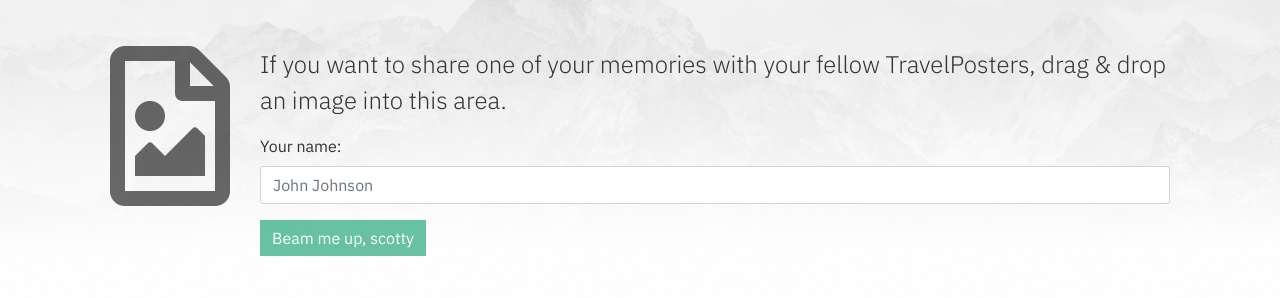
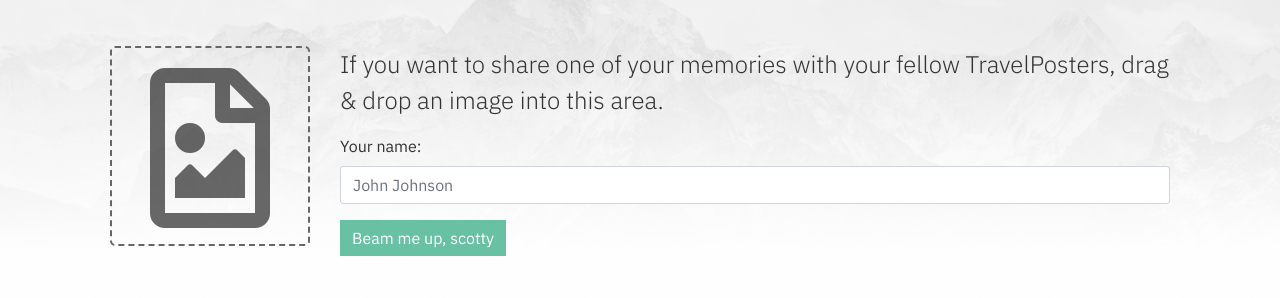
Before and after one commit to felixwaldbach/travelposterfrontend, a React (Create React App) app: page / in a window 1280 px wide. Shown: the part 158-456 px from the top of the page. Built offline with nearby package versions, Linux system fonts and the light colour scheme; no server answers.

Commit message:
Add image preview in upload section

```diff
--- a/src/components/ShareMemory.jsx
+++ b/src/components/ShareMemory.jsx
@@ -1,4 +1,5 @@
 import React, { Component } from 'react';
+import Dropzone from 'react-dropzone'
 
 import '../css/main.css';
 
@@ -8,8 +9,24 @@ class ShareMemory extends Component {
 
     this.state = {
       name: "",
-      file: ""
+      fileAsDataURL: ""
     }
+  }
+
+  _onDrop(acceptedFiles) {
+    acceptedFiles.forEach(file => {
+        const reader = new FileReader();
+        reader.onload = () => {
+            this.setState({
+              fileAsDataURL: reader.result
+            });
+        };
+
+        reader.onabort = () => console.log('file reading was aborted');
+        reader.onerror = () => console.log('file reading has failed');
+
+        reader.readAsDataURL(file);
+    });
   }
 
   render() {
@@ -19,7 +36,14 @@ class ShareMemory extends Component {
         <div class="container justify-content-center">
           <div class="upload row">
             <div class="col-auto">
-              <i class="far fa-file-image"></i>
+              <Dropzone
+                accept="image/jpeg, image/png"
+                onDrop={ (accepted) => { this._onDrop(accepted) } }
+              >
+                <div class="dropbox" style={ { 'backgroundImage': 'url(' + this.state.fileAsDataURL + ')' } }>
+                </div>
+                <i class="far fa-file-image"></i>
+              </Dropzone>
             </div>
             <div class="col">
               <p class="align-middle">If you want to share one of your memories with your fellow TravelPosters, drag & drop an image into this area.</p>
--- a/src/css/main.css
+++ b/src/css/main.css
@@ -37,10 +37,23 @@ body {
   margin-top: 20px;
 }
 
+.share-memory .upload .dropbox {
+  background-size: cover;
+  background-position: center;
+  background-repeat: no-repeat;
+  display: inline-block;
+  width: 196px;
+  height: 196px;
+  position: absolute;
+  opacity: 0.4;
+  border-radius: 5px;
+}
+
 .share-memory .upload i {
   font-size: 10em;
   float: left;
   color: rgba(0, 0, 0, 0.59);
+  padding: 20px 38px;
 }
 
 .share-memory .upload p {
```
